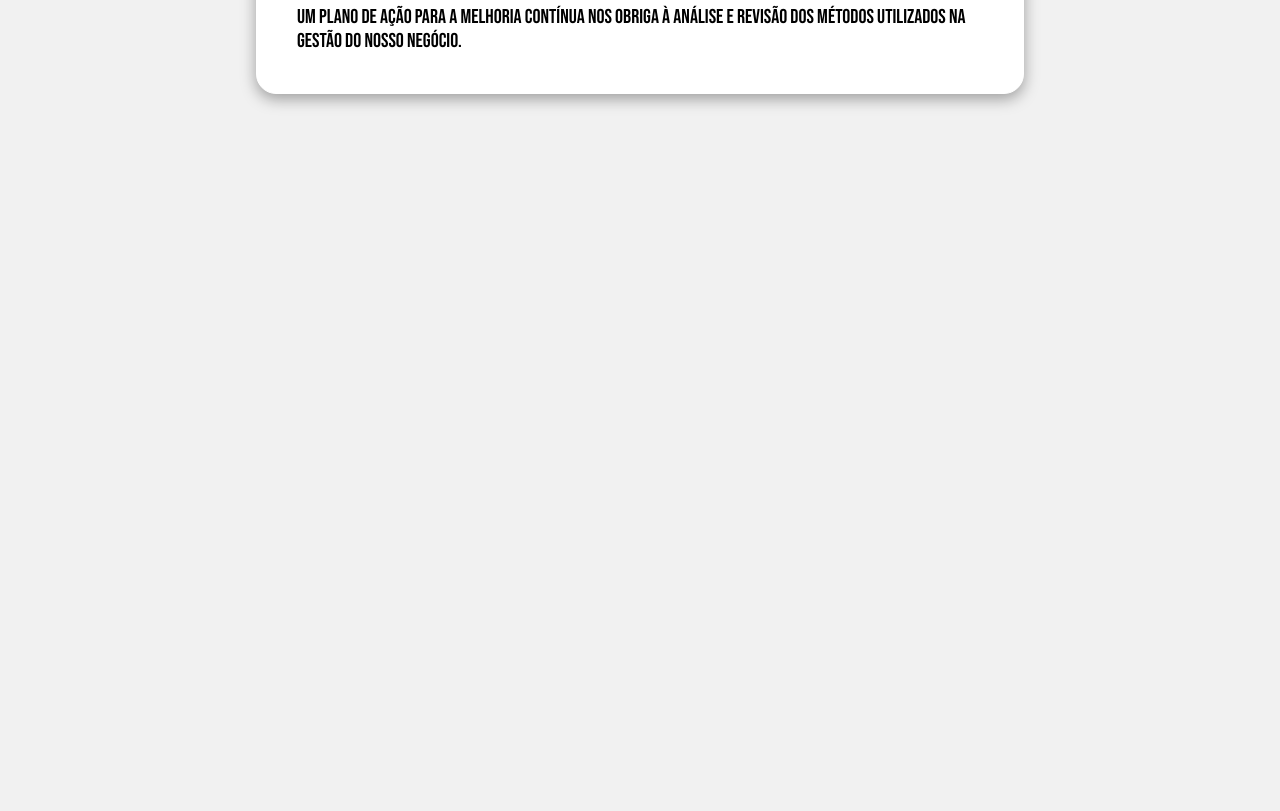
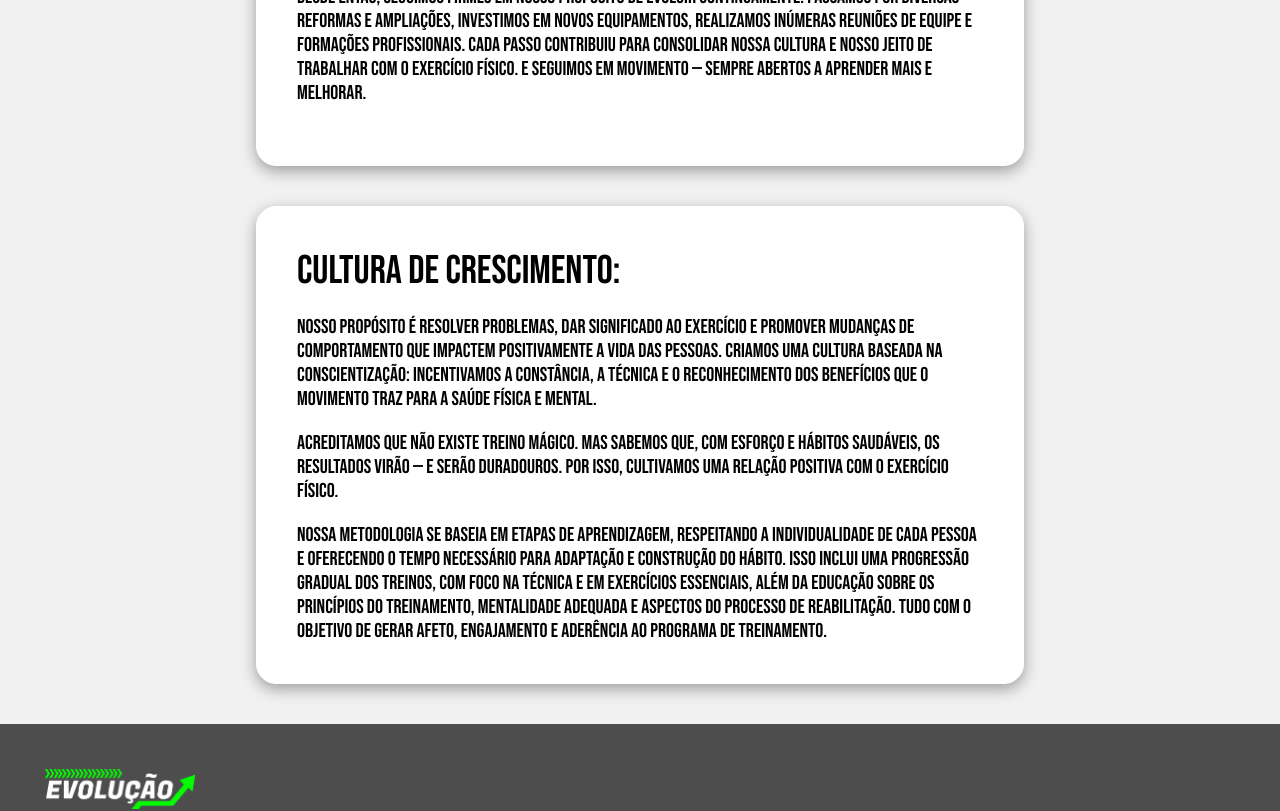
Before and after one commit to SamIamarino/Academia-Evolucao-Project, a React (Vite) app in the folder academia-evolucao/: page /aboutUs in a window 1280 px wide. Shown: the part 1560-2371 px from the top of the page. Before the commit the page ends 1694 px from the top, so only its background shows below. Built offline with nearby package versions, Linux system fonts and the light colour scheme.

Commit message:
Faltou isso tambem

```diff
--- a/academia-evolucao/src/components/infoCardContainer/InfoCardContainer.jsx
+++ b/academia-evolucao/src/components/infoCardContainer/InfoCardContainer.jsx
@@ -13,9 +13,11 @@ export default function InfoCardContainer({dataSource, darkTheme, title, toggleT
     );
 
     const mobileContent = (
-        <Carousel draggable dots={false} arrows>
-            {dataSource.map( item => <InfoCard title={item.title} description={item.description} darkTheme={darkTheme}/>)}
-        </Carousel>
+        <div className='main-info-card-container'>
+            <Carousel draggable dots={false} arrows>
+                {dataSource.map( item => <InfoCard title={item.title} description={item.description} darkTheme={darkTheme}/>)}
+            </Carousel>
+        </div>
     );
 
     return(
--- a/academia-evolucao/src/components/planosContainer/PlanosContainer.jsx
+++ b/academia-evolucao/src/components/planosContainer/PlanosContainer.jsx
@@ -1,34 +1,8 @@
 import './PlanosContainer.css';
 import PlanoCard from '../planoCard/PlanoCard.jsx';
-import { useState,useEffect } from 'react';
 import { Carousel } from 'antd';
-// import { PLANO_CONTENT } from '../../data.js';
 
-export default function PlanosContainer({dataSource, mobile}){
-    const [isDarkTheme, setIsDarkTheme] = useState(window.matchMedia("(prefers-color-scheme: dark)").matches);
-    const [content, setContent] = useState(window.innerWidth <= 750 ? true : false);
-
-            // Esse codigo funciona do msm jeito com menos coisa.
-            // pelo amor de Deus arruma dps q isso aqui ta horrivel mas ta funcionando e
-            useEffect(() => {
-
-                const updateValues = () => {
-                    const darkTheme = window.matchMedia("(prefers-color-scheme: dark)").matches;
-                    setIsDarkTheme(darkTheme);
-                    setContent(window.innerWidth <= 750);
-                };
-
-                const themeWatcher = window.matchMedia("(prefers-color-scheme: dark)");
-                themeWatcher.addEventListener("change", updateValues);
-                window.addEventListener("resize", updateValues);
-
-                updateValues();
-
-                return () => {
-                    window.removeEventListener("resize", updateValues);
-                    themeWatcher.removeEventListener("change", updateValues);
-                }
-            }, [content]);
+export default function PlanosContainer({dataSource, mobile, darkTheme}){
 
         const desktopContent =
             <div className='plano-card-container'>
@@ -44,7 +18,7 @@ export default function PlanosContainer({dataSource, mobile}){
 
     return(
         <div className="plano-container" id="nossosPlanos">
-            <h1 className={  isDarkTheme ? 'plano-title-dark-themed' : 'plano-title'}>NOSSOS PLANOS: </h1>
+            <h1 className={darkTheme ? 'plano-title-dark-themed' : 'plano-title'}>NOSSOS PLANOS: </h1>
             { mobile ?  mobileContent : desktopContent }
         </div>
     );
--- a/academia-evolucao/src/pages/AboutPage.jsx
+++ b/academia-evolucao/src/pages/AboutPage.jsx
@@ -6,15 +6,16 @@ import InfoCardContainer from "../components/infoCardContainer/InfoCardContainer
 import TextContainer from "../components/textContainer/TextContainer";
 import { FloatButton } from "antd";
 import { WhatsAppOutlined } from "@ant-design/icons";
+import Footer from "../components/footer/Footer";
 
 export default function AboutPage(){
 
-    const [isMobile, setIsMobile] = useState(window.innerWidth <= 750);
+    const [isMobile, setIsMobile] = useState(window.innerWidth <= 850);
     const [isDarkTheme, setIsDarkTheme] = useState(window.matchMedia("(prefers-color-scheme: dark)").matches);
 
     useEffect(() => {
       const updateValues = () => {
-        const mobile = window.innerWidth <= 750;
+        const mobile = window.innerWidth <= 850;
         const darkTheme = window.matchMedia("(prefers-color-scheme: dark)").matches;
 
         setIsMobile(mobile);
@@ -42,12 +43,20 @@ export default function AboutPage(){
             <InfoCardContainer dataSource={INFO_CARD_CONTAINER_ABOUT_PAGE} toggleTitle={false} darkTheme={isDarkTheme} mobile={isMobile}/>
             <TextContainer
             title={"Nossa Historia: "}
-            description1={"A certificação de metodologias que nos auxiliam a lidar com o entendimento das metas propostas não pode mais se dissociar das diretrizes de desenvolvimento para o futuro."}
-            description2={"Os desafios atuais não podem mais ser vistos como um problema a ser resolvido, mas sim como uma oportunidade de crescimento e inovação."}
-            description3={"Um plano de ação para a melhoria contínua nos obriga à análise e revisão dos métodos utilizados na gestão do nosso negócio."}
+            description1={"A Evolução foi fundada em 2006 por um casal de Profissionais de Educação Física apaixonados pelo exercício e pelo esporte — em especial, o basquetebol (rs). Mas nossa história começa um pouco antes, em 2003, com a abertura de uma pequena sala nos fundos, dedicada exclusivamente às aulas de ginástica."}
+            description2={"Desde então, seguimos firmes em nosso propósito de evoluir continuamente. Passamos por diversas reformas e ampliações, investimos em novos equipamentos, realizamos inúmeras reuniões de equipe e formações profissionais. Cada passo contribuiu para consolidar nossa cultura e nosso jeito de trabalhar com o exercício físico. E seguimos em movimento — sempre abertos a aprender mais e melhorar."}
+            darkTheme={isDarkTheme}
+            />
+
+            <TextContainer
+            title={"Cultura de Crescimento: "}
+            description1={"Nosso propósito é resolver problemas, dar significado ao exercício e promover mudanças de comportamento que impactem positivamente a vida das pessoas. Criamos uma cultura baseada na conscientização: incentivamos a constância, a técnica e o reconhecimento dos benefícios que o movimento traz para a saúde física e mental."}
+            description2={"Acreditamos que não existe treino mágico. Mas sabemos que, com esforço e hábitos saudáveis, os resultados virão — e serão duradouros. Por isso, cultivamos uma relação positiva com o exercício físico."}
+            description3={"Nossa metodologia se baseia em etapas de aprendizagem, respeitando a individualidade de cada pessoa e oferecendo o tempo necessário para adaptação e construção do hábito. Isso inclui uma progressão gradual dos treinos, com foco na técnica e em exercícios essenciais, além da educação sobre os princípios do treinamento, mentalidade adequada e aspectos do processo de reabilitação. Tudo com o objetivo de gerar afeto, engajamento e aderência ao programa de treinamento."}
             darkTheme={isDarkTheme}
             />
             <FloatButton  href="https://wa.me/message/JIYIDMVOUKSKJ1" icon={<WhatsAppOutlined />} style={{ backgroundColor: '#25D366'}} rowClassName={() => 'dark-row'}/>
+            <Footer />
           </>
     );
 }
```
